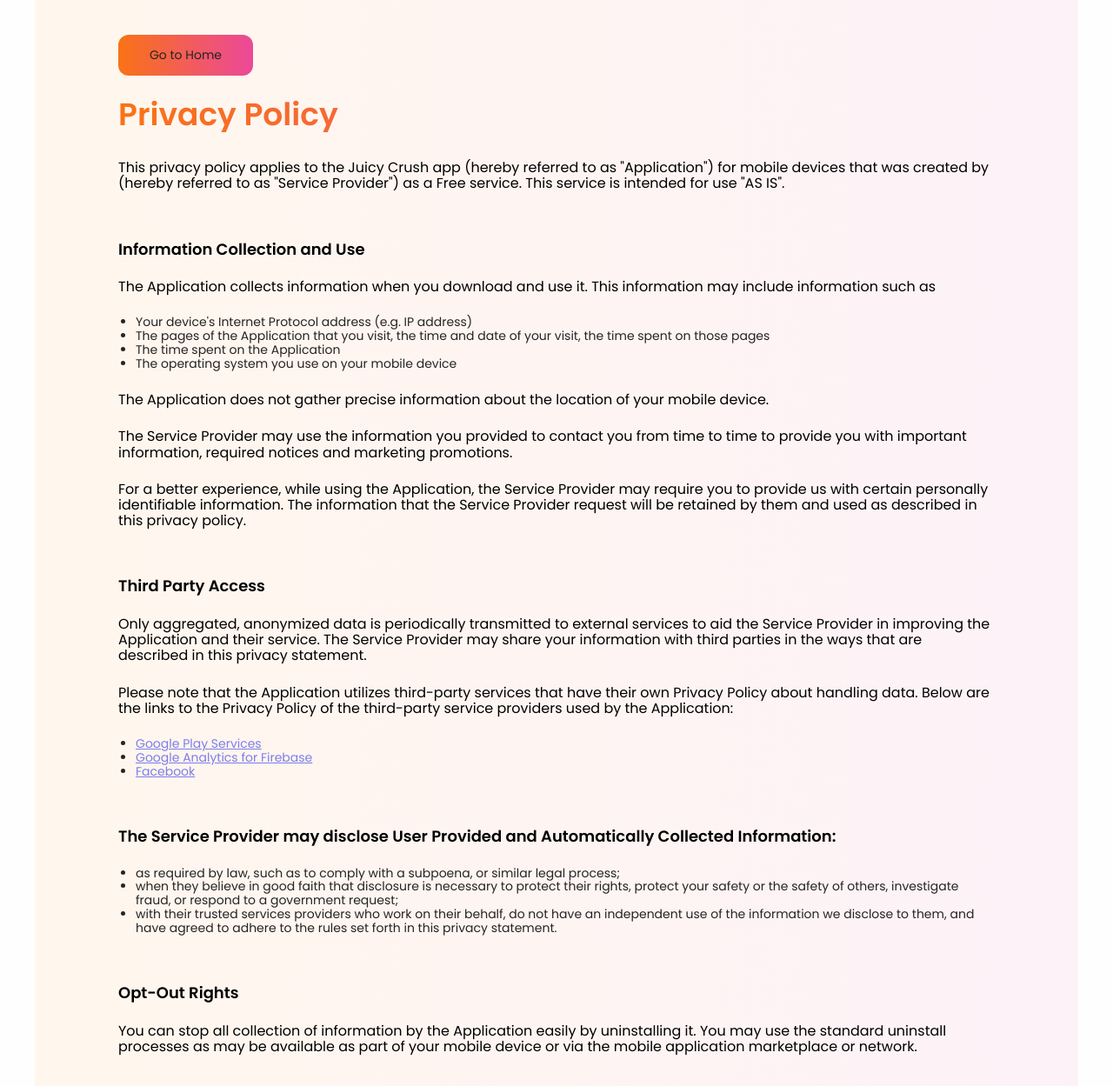
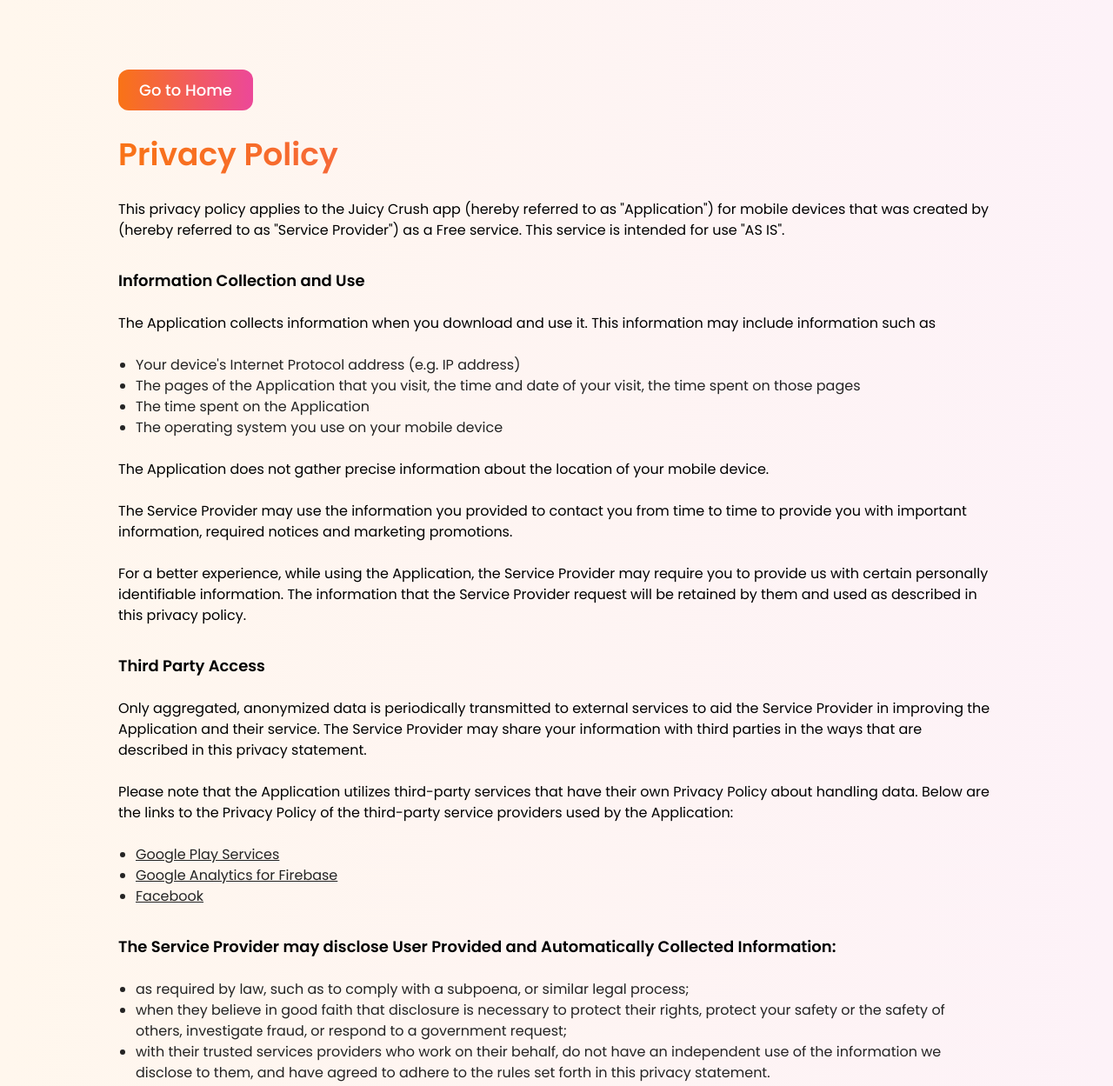
Before and after one commit to PushEaxVK/stp-8611, a website built with Vite: page src/privacy-policy.html in a window 1280 px wide. Shown: the top 1249 px of the page at 87% size. Built offline with nearby package versions, Linux system fonts and the light colour scheme.

Commit message:
fix privacy

```diff
--- a/src/partials/privacy-p.html
+++ b/src/partials/privacy-p.html
@@ -1,24 +1,28 @@
-<div class="container page_p_p">
+<div class="page_p_p">
+  <div class="container">
     <a class="pp-back-link" href="./index.html">Go to Home</a>
     <div class="pp_box">
+      <div>
         <h1>Privacy Policy</h1>
         <p class="pp_first_p">
-      This privacy policy applies to the Juicy Crush app (hereby referred to as
-      "Application") for mobile devices that was created by (hereby referred to
-      as "Service Provider") as a Free service. This service is intended for use
-      "AS IS".
+          This privacy policy applies to the Juicy Crush app (hereby referred to
+          as "Application") for mobile devices that was created by (hereby
+          referred to as "Service Provider") as a Free service. This service is
+          intended for use "AS IS".
         </p>
+      </div>
+
       <div>
         <h2>Information Collection and Use</h2>
         <p>
-        The Application collects information when you download and use it. This
-        information may include information such as
+          The Application collects information when you download and use it.
+          This information may include information such as
         </p>
         <ul>
           <li>Your device's Internet Protocol address (e.g. IP address)</li>
           <li>
-          The pages of the Application that you visit, the time and date of your
-          visit, the time spent on those pages
+            The pages of the Application that you visit, the time and date of
+            your visit, the time spent on those pages
           </li>
           <li>The time spent on the Application</li>
           <li>The operating system you use on your mobile device</li>
@@ -28,9 +32,9 @@
           of your mobile device.
         </p>
         <p>
-        The Service Provider may use the information you provided to contact you
-        from time to time to provide you with important information, required
-        notices and marketing promotions.
+          The Service Provider may use the information you provided to contact
+          you from time to time to provide you with important information,
+          required notices and marketing promotions.
         </p>
         <p>
           For a better experience, while using the Application, the Service
@@ -43,15 +47,16 @@
       <div>
         <h2>Third Party Access</h2>
         <p>
-        Only aggregated, anonymized data is periodically transmitted to external
-        services to aid the Service Provider in improving the Application and
-        their service. The Service Provider may share your information with
-        third parties in the ways that are described in this privacy statement.
+          Only aggregated, anonymized data is periodically transmitted to
+          external services to aid the Service Provider in improving the
+          Application and their service. The Service Provider may share your
+          information with third parties in the ways that are described in this
+          privacy statement.
         </p>
         <p>
-        Please note that the Application utilizes third-party services that have
-        their own Privacy Policy about handling data. Below are the links to the
-        Privacy Policy of the third-party service providers used by the
+          Please note that the Application utilizes third-party services that
+          have their own Privacy Policy about handling data. Below are the links
+          to the Privacy Policy of the third-party service providers used by the
           Application:
         </p>
         <ul>
@@ -61,7 +66,9 @@
             >
           </li>
           <li>
-          <a href="https://firebase.google.com/support/privacy" target="_blank"
+            <a
+              href="https://firebase.google.com/support/privacy"
+              target="_blank"
               >Google Analytics for Firebase</a
             >
           </li>
@@ -90,9 +97,9 @@
             investigate fraud, or respond to a government request;
           </li>
           <li>
-          with their trusted services providers who work on their behalf, do not
-          have an independent use of the information we disclose to them, and
-          have agreed to adhere to the rules set forth in this privacy
+            with their trusted services providers who work on their behalf, do
+            not have an independent use of the information we disclose to them,
+            and have agreed to adhere to the rules set forth in this privacy
             statement.
           </li>
         </ul>
@@ -100,18 +107,18 @@
       <div>
         <h2>Opt-Out Rights</h2>
         <p>
-        You can stop all collection of information by the Application easily by
-        uninstalling it. You may use the standard uninstall processes as may be
-        available as part of your mobile device or via the mobile application
-        marketplace or network.
+          You can stop all collection of information by the Application easily
+          by uninstalling it. You may use the standard uninstall processes as
+          may be available as part of your mobile device or via the mobile
+          application marketplace or network.
         </p>
       </div>
       <div>
         <h2>Data Retention Policy</h2>
         <p>
           The Service Provider will retain User Provided data for as long as you
-        use the Application and for a reasonable time thereafter. If you'd like
-        them to delete User Provided Data that you have provided via the
+          use the Application and for a reasonable time thereafter. If you'd
+          like them to delete User Provided Data that you have provided via the
           Application, please contact them at infojuicycrush.site and they will
           respond in a reasonable time.
         </p>
@@ -123,34 +130,34 @@
           data from or market to children under the age of 13.
         </p>
         <p>
-        The Application does not address anyone under the age of 13. The Service
-        Provider does not knowingly collect personally identifiable information
-        from children under 13 years of age. In the case the Service Provider
-        discover that a child under 13 has provided personal information, the
-        Service Provider will immediately delete this from their servers. If you
-        are a parent or guardian and you are aware that your child has provided
-        us with personal information, please contact the Service Provider
-        (infojuicycrush.site) so that they will be able to take the necessary
-        actions./p>
+          The Application does not address anyone under the age of 13. The
+          Service Provider does not knowingly collect personally identifiable
+          information from children under 13 years of age. In the case the
+          Service Provider discover that a child under 13 has provided personal
+          information, the Service Provider will immediately delete this from
+          their servers. If you are a parent or guardian and you are aware that
+          your child has provided us with personal information, please contact
+          the Service Provider (infojuicycrush.site) so that they will be able
+          to take the necessary actions.
         </p>
       </div>
       <div>
         <h2>Security</h2>
         <p>
-        The Service Provider is concerned about safeguarding the confidentiality
-        of your information. The Service Provider provides physical, electronic,
-        and procedural safeguards to protect information the Service Provider
-        processes and maintains.
+          The Service Provider is concerned about safeguarding the
+          confidentiality of your information. The Service Provider provides
+          physical, electronic, and procedural safeguards to protect information
+          the Service Provider processes and maintains.
         </p>
       </div>
       <div>
         <h2>Changes</h2>
         <p>
-        This Privacy Policy may be updated from time to time for any reason. The
-        Service Provider will notify you of any changes to the Privacy Policy by
-        updating this page with the new Privacy Policy. You are advised to
-        consult this Privacy Policy regularly for any changes, as continued use
-        is deemed approval of all changes.
+          This Privacy Policy may be updated from time to time for any reason.
+          The Service Provider will notify you of any changes to the Privacy
+          Policy by updating this page with the new Privacy Policy. You are
+          advised to consult this Privacy Policy regularly for any changes, as
+          continued use is deemed approval of all changes.
         </p>
         <p>This privacy policy is effective as of 2025-03-28</p>
       </div>
@@ -165,10 +172,11 @@
       <div>
         <h2>Contact Us</h2>
         <p>
-        If you have any questions regarding privacy while using the Application,
-        or have questions about the practices, please contact the Service
-        Provider via email at info@juicycrush.site.
+          If you have any questions regarding privacy while using the
+          Application, or have questions about the practices, please contact the
+          Service Provider via email at info@juicycrush.site.
         </p>
       </div>
     </div>
   </div>
+</div>
--- a/src/scss/privacy-p.scss
+++ b/src/scss/privacy-p.scss
@@ -9,12 +9,16 @@
   align-items: center;
   justify-content: center;
   flex-direction: row;
-  gap: 10px;
+  // gap: 10px;
   border-radius: 12px;
-  padding: 10px 24px;
+  // padding: 10px 24px;
   width: 155px;
   height: 47px;
+
+  @include poppins(500);
+  @include font(18, 27);
   background: linear-gradient(90deg, #f97316 0%, #ec4899 100%);
+  color: #fff;
   margin-bottom: 24px;
 }
 .pp-back-link:hover {
@@ -33,41 +37,53 @@
 
 .page_p_p h1 {
   font-weight: 600;
-  font-size: 24px;
+  // font-size: 24px;
+  @include font(24, 36);
   background: linear-gradient(90deg, #f97316 0%, #ec4899 100%);
   background-clip: text;
   -webkit-background-clip: text;
   -webkit-text-fill-color: transparent;
+  margin-bottom: 24px;
 }
 
 .pp_first_p {
-  margin-bottom: 42px;
+  padding-bottom: 42px;
+  margin-bottom: 0;
 }
 
 .page_p_p h2 {
   font-weight: 600;
-  font-size: 16px;
+  // font-size: 16px;
+  @include font(16, 24);
   color: #000;
   margin-bottom: 24px;
 }
 
 .page_p_p p {
   font-weight: 400;
-  font-size: 14px;
+  // font-size: 14px;
+  @include font(14, 21);
   color: #000;
+}
+
+.page_p_p p:not(:last-child) {
   margin-bottom: 24px;
 }
 
 .page_p_p ul {
   list-style-type: disc;
   padding-left: 20px;
+  @include font(14, 21);
+}
+
+.page_p_p ul:not(:last-child) {
   margin-bottom: 24px;
 }
 
 .page_p_p li a {
-  color: rgb(125, 125, 235);
+  // color: rgb(125, 125, 235);
   text-decoration: underline;
-  transition: color 0.3s;
+  // transition: color 0.3s;
 }
 
 @media (min-width: 1200px) {
@@ -84,4 +100,17 @@
     font-weight: 400;
     font-size: 16px;
   }
+
+  .pp_first_p {
+    padding-bottom: 0;
+  }
+
+  .page_p_p ul {
+    @include font(16, 24);
+  }
+
+  .page_p_p {
+    padding-top: 80px;
+    padding-bottom: 80px;
+  }
 }
```
Lines whose indentation alone changed are shown as unchanged.
